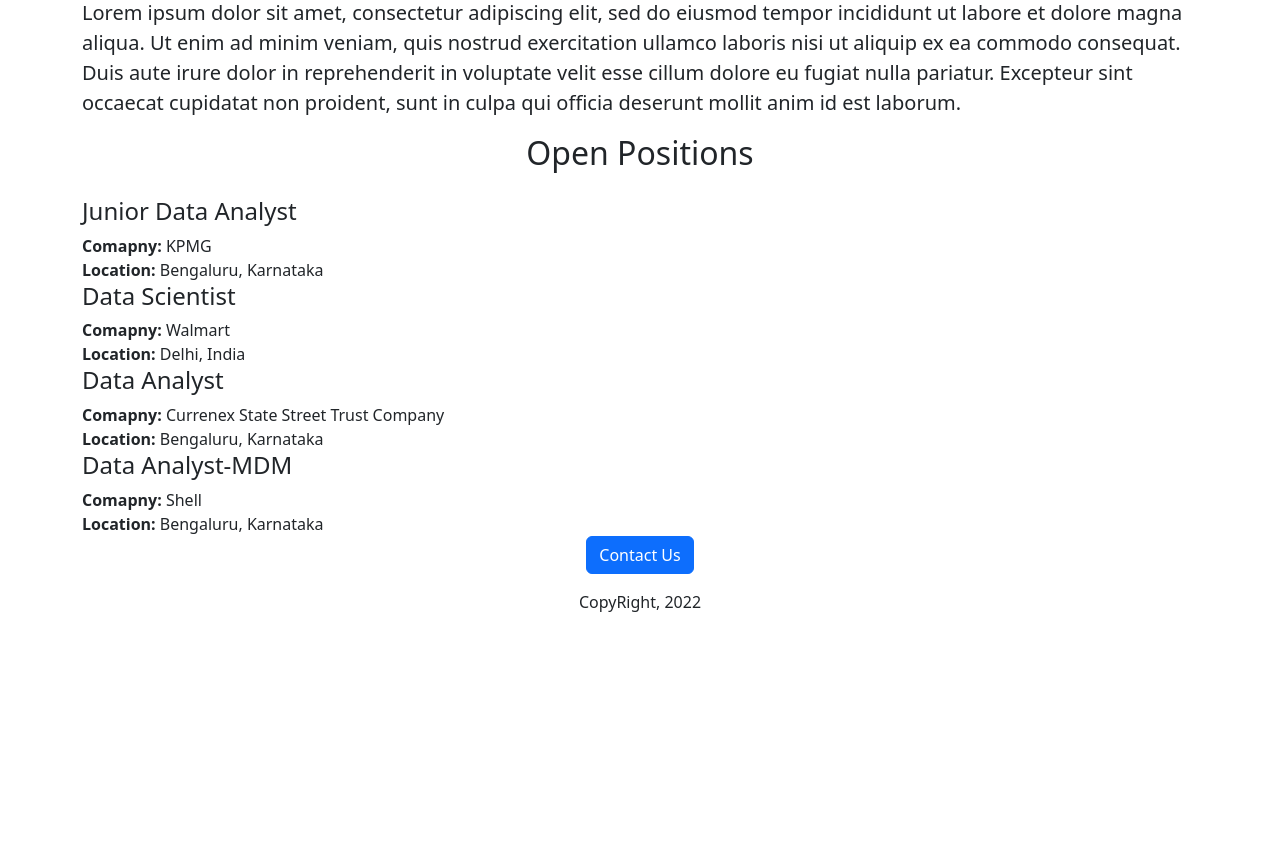
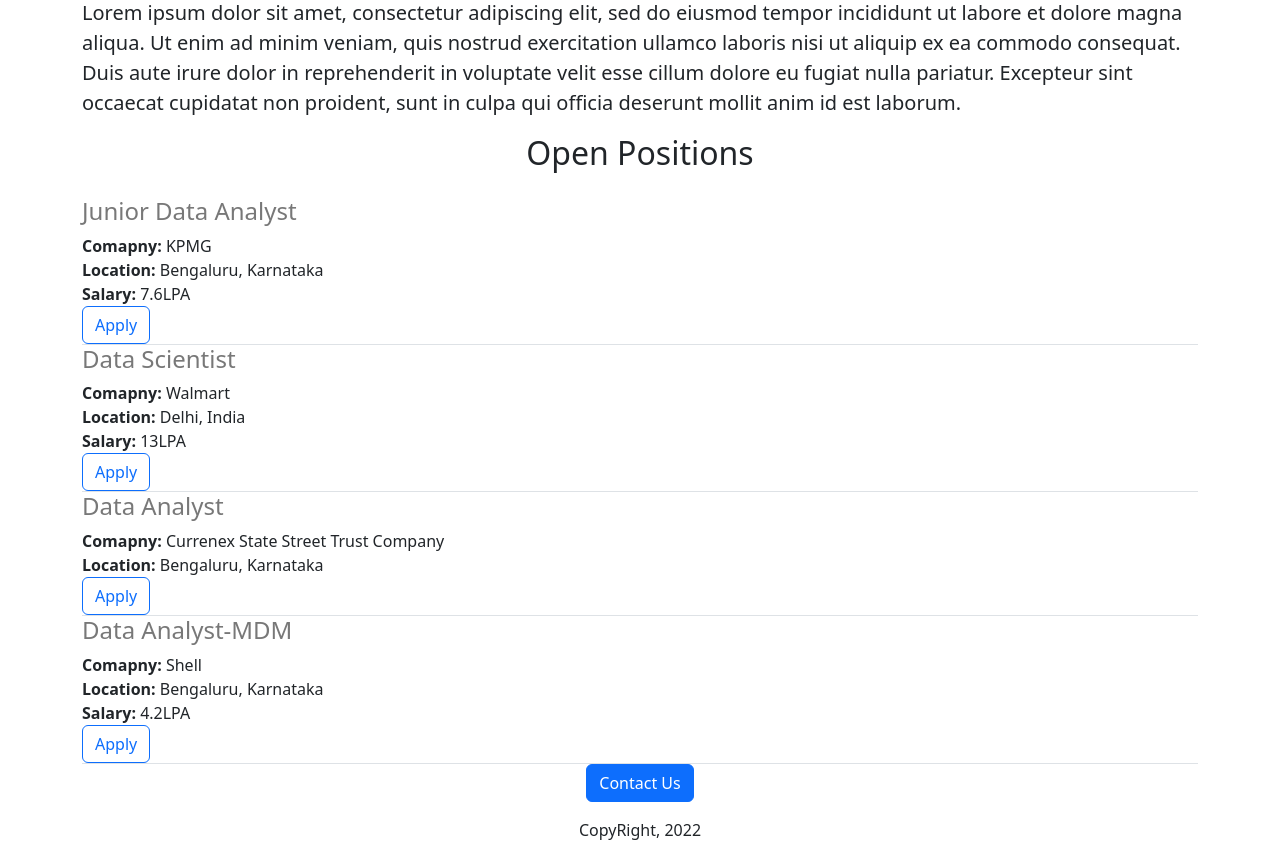
Before and after one commit to iyumrahul/Job-Board, a Flask app: page / in a window 1280 px wide. Shown: the part 524-1382 px from the top of the page. Before the commit the page ends 1136 px from the top, so only its background shows below. Run offline with Flask 2, Linux system fonts and the light colour scheme.

Commit message:
jobitem_html got some changes border works done

```diff
--- a/templates/jobitem.html
+++ b/templates/jobitem.html
@@ -1,5 +1,6 @@
-<div style="color:rgb(120,120,120) margin-bottom=4px">
-  <h4 >
+<div span class="border-bottom">
+  <div class="col-9">
+    <h4  style="color:rgb(120,120,120); margin-bottom=6px;">
       {{job['title']}}
     </h4>
     <div>
@@ -8,9 +9,13 @@
     <div>
       <b>Location: </b>{{job['Location']}}
     </div>
-  {% if 'salary' in job %}
+    {% if 'Salary' in job %}
     <div>
       <b>Salary: </b>{{job['Salary']}}
     </div>
     {% endif %}
   </div>
+  <div class="col-3">
+    <button type="button" class="btn btn-outline-primary">Apply</button>
+  </div>
+</div>
```
Lines whose indentation alone changed are shown as unchanged.
